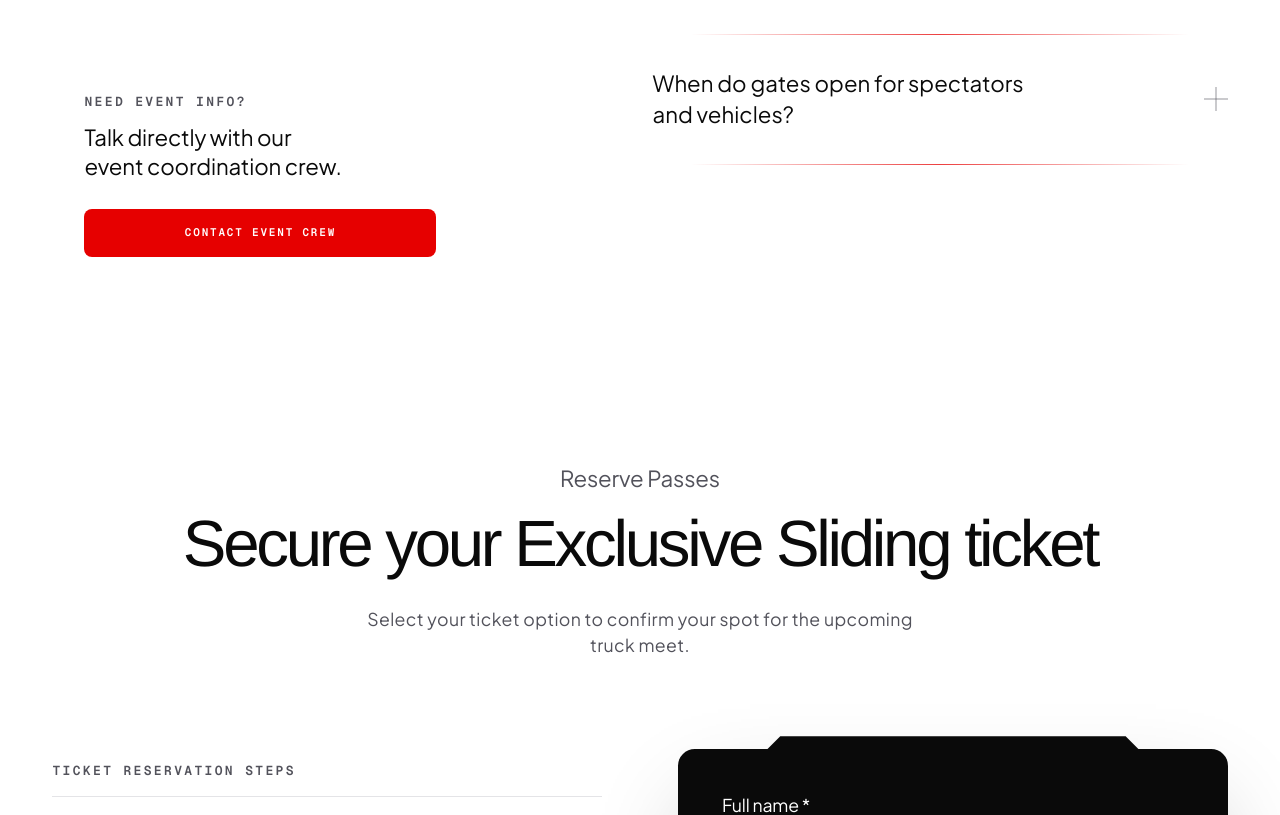
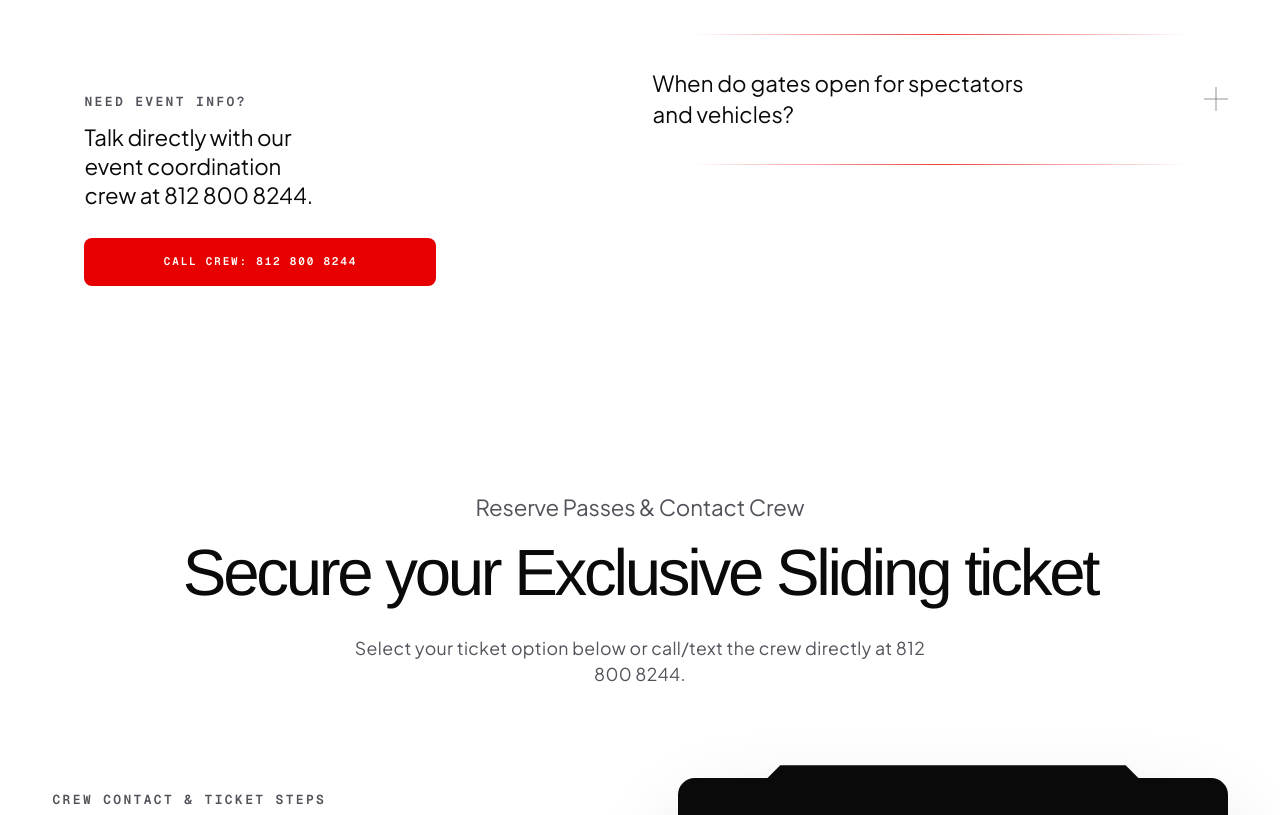
Before and after one commit to dmytro-webild/df0f0359-55bd-462a-af69-30db2382f1fd, a React (Vite) app: page / in a window 1280 px wide. Shown: the part 2769-3584 px from the top of the page. Built offline with nearby package versions, Linux system fonts and the light colour scheme; a web font is replaced by a local one.

Commit message:
Switch to version 3: modified src/pages/HomePage.tsx

```diff
--- a/src/pages/HomePage.tsx
+++ b/src/pages/HomePage.tsx
@@ -113,10 +113,10 @@ export default function HomePage() {
           title="Ticket & Event Information"
           description="Everything you need to know about spectator tickets, VIP perks, gate times, and parking."
           contactLabel="Need event info?"
-          contactTitle="Talk directly with our event coordination crew."
+          contactTitle="Talk directly with our event coordination crew at 812 800 8244."
           contactButton={{
-            text: "Contact event crew",
-            href: "#contact"
+            text: "Call Crew: 812 800 8244",
+            href: "tel:8128008244"
           }}
           items={[
             {
@@ -141,16 +141,17 @@ export default function HomePage() {
 
       <div id="contact" data-webild-section="ContactDarkFormCardTerminal" data-webild-section-id="ContactDarkFormCardTerminal-1" data-section="contact">
         <ContactDarkFormCardTerminal
-          label="Reserve Passes"
+          label="Reserve Passes & Contact Crew"
           title="Secure your Exclusive Sliding ticket"
-          description="Select your ticket option to confirm your spot for the upcoming truck meet."
-          itemsTitle="Ticket reservation steps"
+          description="Select your ticket option below or call/text the crew directly at 812 800 8244."
+          itemsTitle="Crew Contact & Ticket Steps"
           items={[
+            "Direct Crew Line: 812 800 8244",
             "Select your ticket option ($20, $40, or $80 VIP)",
             "Receive digital pass confirmation via email",
             "Show confirmation at main gate for wristband entry"
           ]}
-          note="Limited VIP passes available"
+          note="Crew Line: 812 800 8244 • Limited VIP passes available"
           topics={[
             "$20 Show & Shine Pass",
             "$40 VIP Pass",
@@ -165,11 +166,11 @@ export default function HomePage() {
             company: "Vehicle / Team name (optional)",
             topic: "Select ticket option"
           }}
-          successText="Thank you! Your ticket reservation has been received. Check your email for pass details."
+          successText="Thank you! Your ticket reservation has been received. Check your email or call 812 800 8244 for pass details."
           placeholders={{
             name: "",
             role: "",
-            phone: "",
+            phone: "812 800 8244",
             email: "",
             company: "",
             topic: ""
```
